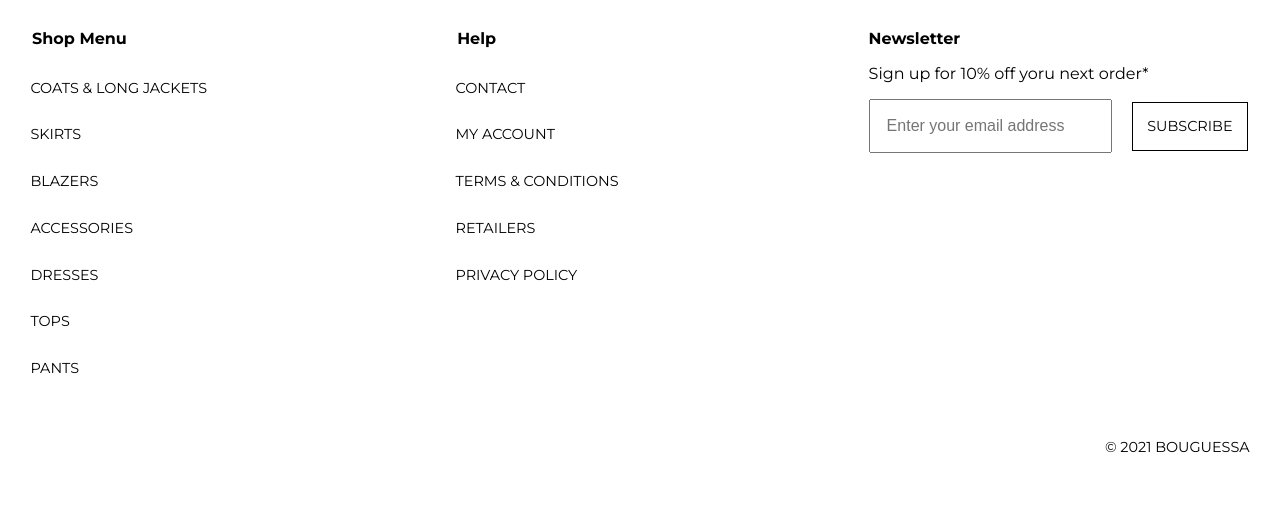
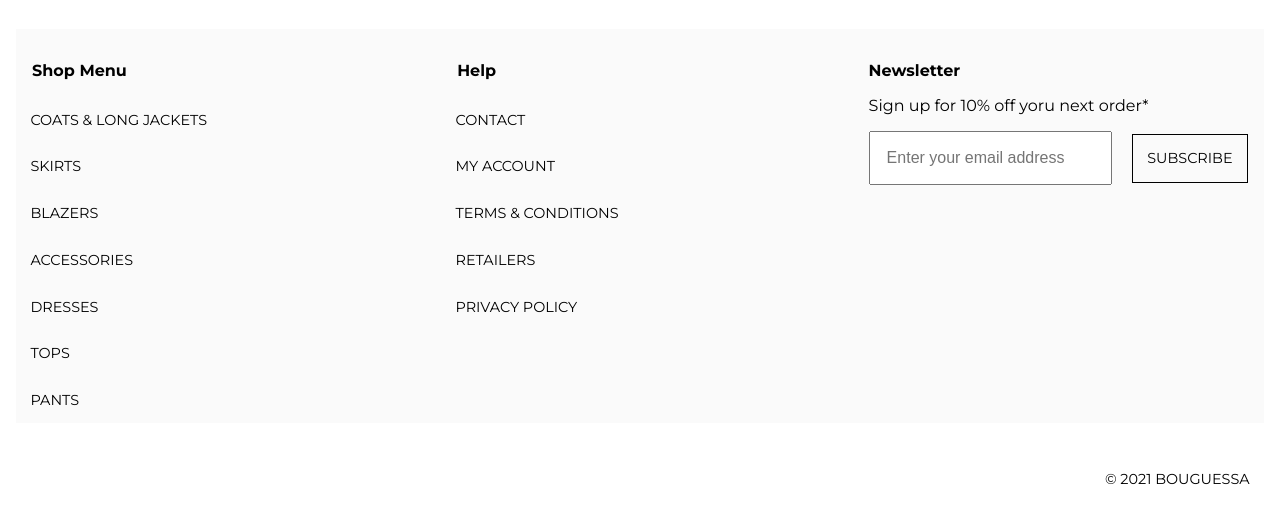
Before and after one commit to thesafeerkhan/Bouguessa-Clothing, a plain HTML site: page index.html in a window 1280 px wide. Shown: the part 6310-6828 px from the top of the page. Before the commit the page ends 6796 px from the top, so only its background shows below. Drawn offline with Linux system fonts and the light colour scheme.

Commit message:
STYLE: Footer Background Color Change

```diff
--- a/style.css
+++ b/style.css
@@ -257,9 +257,11 @@ nav {
 /* Footer */
 footer {
   margin: 2em 1em 1em;
+  padding-top: 2em;
   display: flex;
   flex-direction: row;
   justify-content: space-between;
+  background-color: rgba(233, 233, 233, 0.233);
 }
 
 footer span {
```
